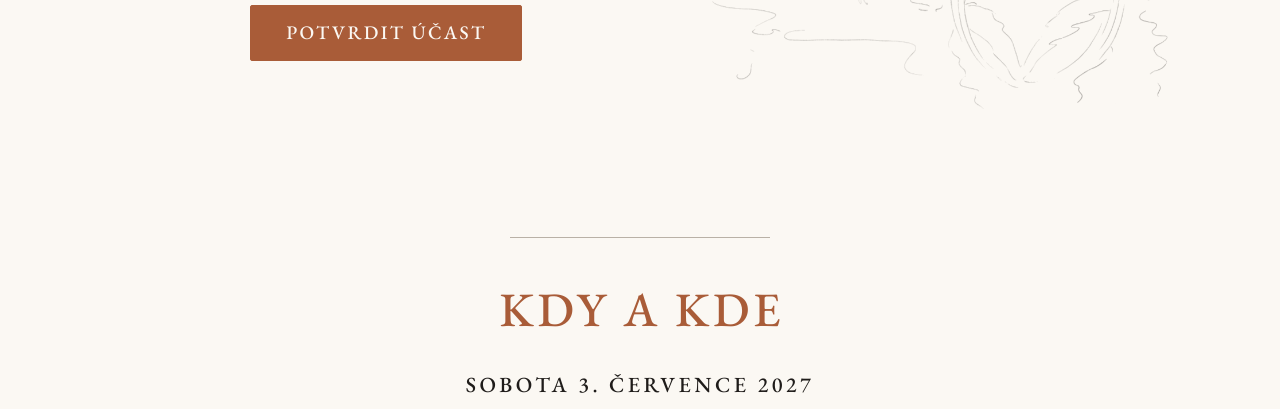
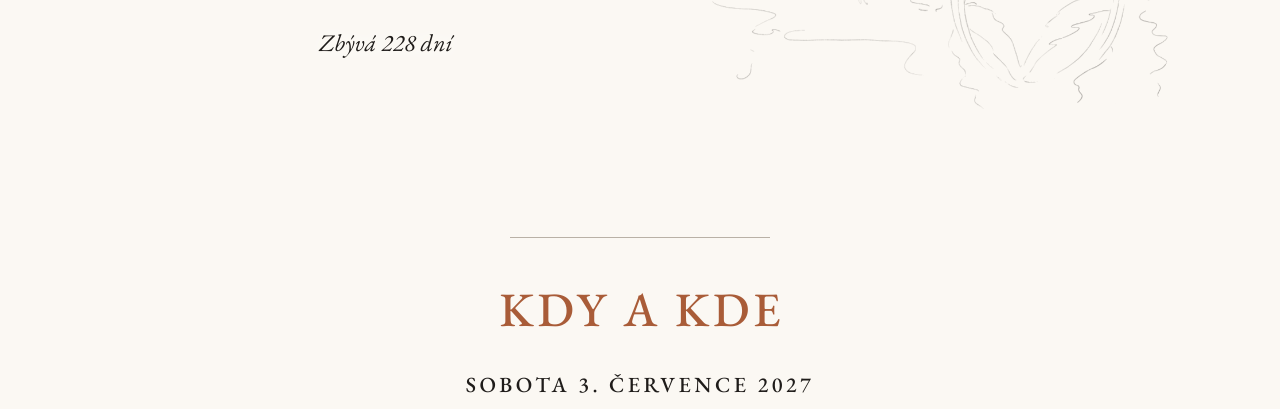
Before and after one commit to Filda99/Svatba, a plain HTML site: page index.html in a window 1280 px wide. Shown: the part 691-1100 px from the top of the page. Drawn offline with nearby package versions, Linux system fonts and the light colour scheme.

Commit message:
Hero: odstraněno tlačítko Potvrdit účast (zůstává v menu a v sekci Účast)
Co-Authored-By: Claude Sonnet 5.5 <noreply@anthropic.com>
Claude-Session: https://claude.ai/code/session_01J3kUZERMgHXR65HkggQwcH

```diff
--- a/index.html
+++ b/index.html
@@ -369,7 +369,6 @@
   </div>
   <div class="hero-bottom">
     <div class="countdown" id="countdown"></div>
-    <a class="btn solid" href="#formular">Potvrdit účast</a>
   </div>
 </header>
 
```
